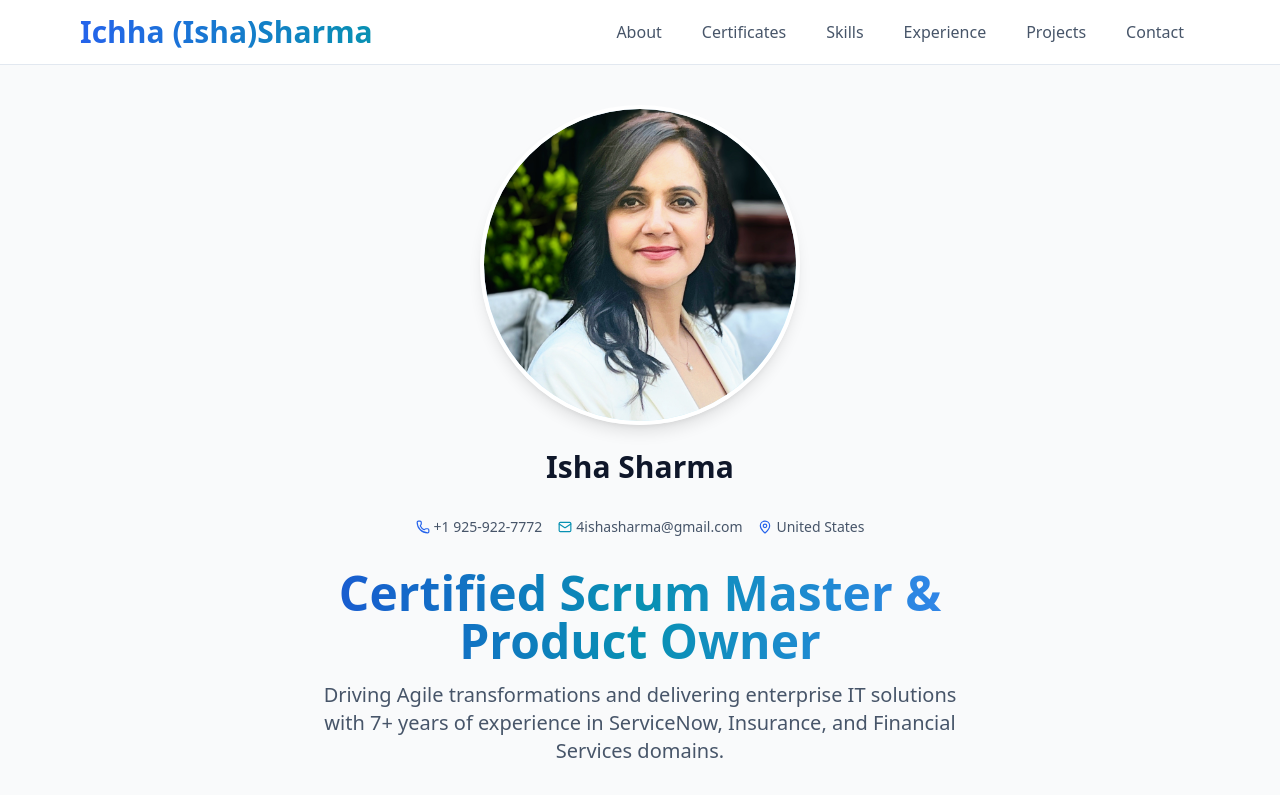
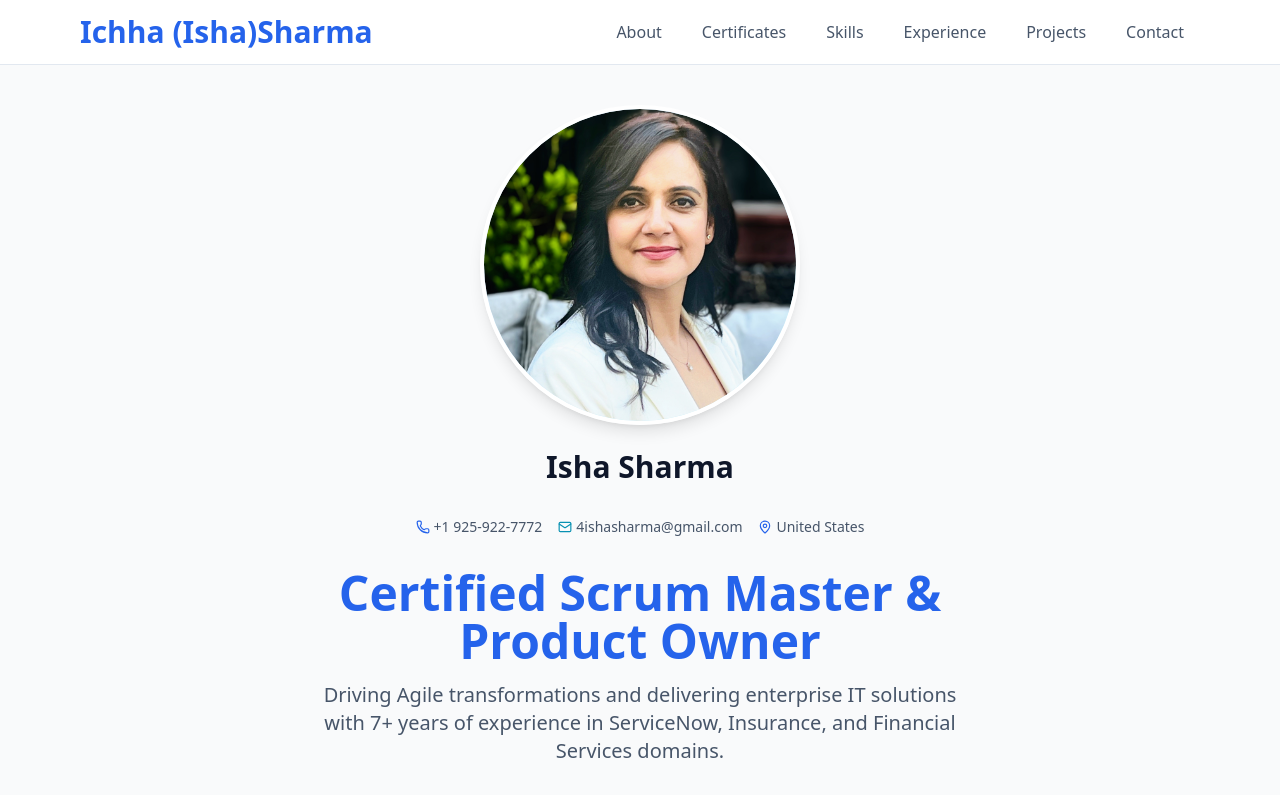
Before and after one commit to TechXplorers1/Ichha-Sharma, a React (Vite) app: page / in a window 1280 px wide. Shown: the top 795 px of the page. Built offline with nearby package versions, Linux system fonts and the light colour scheme.

Commit message:
font color changed

```diff
--- a/src/App.jsx
+++ b/src/App.jsx
@@ -322,10 +322,11 @@ export default function PortfolioWebsite() {
       <header className="sticky top-0 z-50 bg-white/90 backdrop-blur-md border-b border-slate-200">
         <nav className="max-w-6xl mx-auto flex items-center justify-between px-4 py-3">
           <motion.h1
-            initial={{ opacity: 0, x: -20 }}
+            initial={{ opacity: 0, x: 20 }}
             animate={{ opacity: 1, x: 0 }}
             transition={{ delay: 0.2, type: "spring", stiffness: 100 }}
-            className="text-xl md:text-2xl lg:text-3xl font-bold bg-gradient-to-r from-blue-600 to-cyan-600 bg-clip-text text-transparent" // CHANGED: Blue Gradient
+            // MODIFIED: Changed gradient to solid blue text-blue-700
+            className="text-xl md:text-2xl lg:text-3xl font-bold text-blue-600"
           >
             Ichha (Isha)Sharma
           </motion.h1>
@@ -336,8 +337,7 @@ export default function PortfolioWebsite() {
                 key={i}
                 whileHover={{ scale: 1.05, y: -2 }}
                 whileTap={{ scale: 0.95 }}
-                className={`px-4 py-2 rounded-md transition-all duration-300 ${
-                  activeSection === item.toLowerCase()
+                className={`px-4 py-2 rounded-md transition-all duration-300 ${activeSection === item.toLowerCase()
                   ? 'bg-blue-100 text-blue-700 border border-blue-300' // CHANGED: Active link style for blue theme
                   : 'hover:bg-slate-100 hover:text-blue-600 text-slate-600' // CHANGED: Inactive link style
                   }`}
@@ -442,7 +442,7 @@ export default function PortfolioWebsite() {
               United States
             </div>
           </div>
-          <motion.h2 className="text-2xl sm:text-3xl md:text-4xl lg:text-5xl font-bold mb-3 sm:mb-4 bg-gradient-to-r from-blue-700 via-cyan-600 to-blue-500 bg-clip-text text-transparent leading-tight" // CHANGED: Blue Gradient Heading
+          <motion.h2 className="text-2xl sm:text-3xl md:text-4xl lg:text-5xl font-bold mb-3 sm:mb-4 text-blue-600 leading-tight"
             initial={{ opacity: 0, y: 20 }}
             animate={{ opacity: 1, y: 0 }}
             transition={{ delay: 0.3, duration: 0.8, ease: "easeOut" }}
@@ -768,8 +768,7 @@ export default function PortfolioWebsite() {
               viewport={{ once: true, margin: "-50px" }}
               transition={{ delay: i * 0.2, duration: 0.6, ease: "easeOut" }}
               whileHover={{ y: -3, boxShadow: "0 15px 20px -5px rgba(0, 0, 0, 0.1), 0 8px 8px -5px rgba(0, 0, 0, 0.04)" }}
-              className={`mb-8 md:ml-12 p-5 md:p-6 bg-white rounded-xl border border-slate-200 shadow-lg relative group hover:shadow-xl transition-all duration-300 ${
-                i === experiences.length - 1 ? 'mb-0' : ''
+              className={`mb-8 md:ml-12 p-5 md:p-6 bg-white rounded-xl border border-slate-200 shadow-lg relative group hover:shadow-xl transition-all duration-300 ${i === experiences.length - 1 ? 'mb-0' : ''
                 }`}
             >
               <div className="absolute -left-16 top-6 w-3 h-3 bg-gradient-to-r from-blue-600 to-cyan-600 rounded-full border-2 border-white hidden md:block group-hover:scale-125 transition-transform duration-300"></div> {/* CHANGED: Blue Gradient Timeline Dot */}
@@ -941,11 +940,11 @@ export default function PortfolioWebsite() {
           <motion.div
             whileHover={{ y: -8, scale: 1.03 }}
             whileTap={{ scale: 0.98 }}
-            className="bg-white p-4 sm:p-6 rounded-xl border border-slate-200 shadow-lg hover:border-cyan-400 transition-all duration-300 group" // CHANGED: Card hover border to cyan
+            className="bg-white p-4 sm:p-6 rounded-xl border border-slate-200 shadow-lg hover:border-blue-400 transition-all duration-300 group" // CHANGED: Card hover border to cyan
           >
             <div className="flex flex-col sm:flex-row sm:items-center sm:justify-between gap-2 sm:gap-0 mb-3 sm:mb-4">
-              <h4 className="text-lg sm:text-xl font-bold text-cyan-700">Insurance Systems Optimization</h4> {/* CHANGED: Text color to cyan */}
-              <div className="bg-cyan-100 text-cyan-700 px-2 py-1 rounded-full text-xs sm:text-sm font-medium border border-cyan-300"> {/* CHANGED: Badge style to cyan */}
+              <h4 className="text-lg sm:text-xl font-bold text-blue-700">Insurance Systems Optimization</h4> {/* CHANGED: Text color to cyan */}
+              <div className="bg-blue-100 text-blue-700 px-2 py-1 rounded-full text-xs sm:text-sm font-medium border border-blue-300"> {/* CHANGED: Badge style to cyan */}
                 New York Life
               </div>
             </div>
```
Lines whose indentation alone changed are shown as unchanged.
